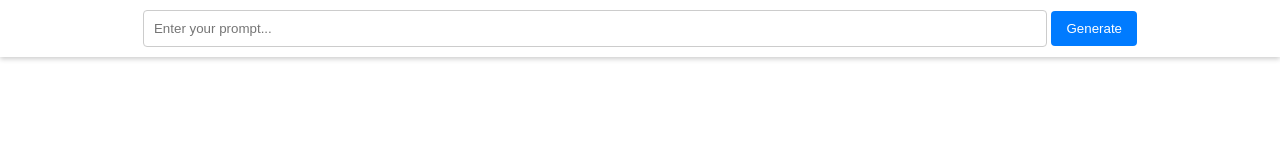
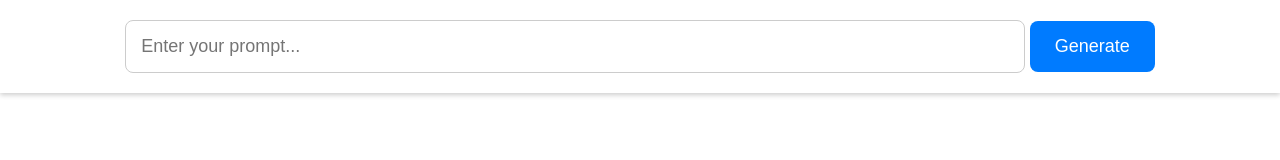
Before and after one commit to McDevYT/ImageGenerator, a plain HTML site: page index.html in a window 1280 px wide. Drawn offline with Linux system fonts and the light colour scheme.

Commit message:
Update styles.css

```diff
--- a/styles.css
+++ b/styles.css
@@ -9,7 +9,7 @@ body {
 }
 
 .container {
-    padding-top: 60px; /* Adjusted to leave space for the fixed input bar */
+    padding-top: 100px; /* Adjusted to leave space for the fixed input bar */
     text-align: center;
 }
 
@@ -23,7 +23,7 @@ body {
     left: 0;
     right: 0;
     background-color: white; /* Background color for the input bar */
-    padding: 10px; /* Padding around the input bar */
+    padding: 20px; /* Increased padding for bigger input field */
     box-shadow: 0 2px 5px rgba(0, 0, 0, 0.2); /* Shadow effect */
     z-index: 1000; /* Ensure it is on top of other elements */
     text-align: center; /* Centering the content inside the input bar */
@@ -31,18 +31,20 @@ body {
 
 .input-container input {
     width: 70%; /* Width of the input field */
-    padding: 10px; /* Padding inside the input field */
+    padding: 15px; /* Bigger padding for bigger input field */
     border: 1px solid #ccc; /* Border for the input field */
-    border-radius: 4px; /* Rounded corners */
+    border-radius: 8px; /* Rounded corners */
+    font-size: 18px; /* Larger text */
 }
 
 .input-container button {
-    padding: 10px 15px; /* Padding for the button */
+    padding: 15px 25px; /* Larger button */
     border: none; /* Remove default border */
     background-color: #007bff; /* Button color */
     color: white; /* Text color */
-    border-radius: 4px; /* Rounded corners */
+    border-radius: 8px; /* Rounded corners */
     cursor: pointer; /* Pointer cursor on hover */
+    font-size: 18px; /* Larger text */
 }
 
 .input-container button:hover {
```
